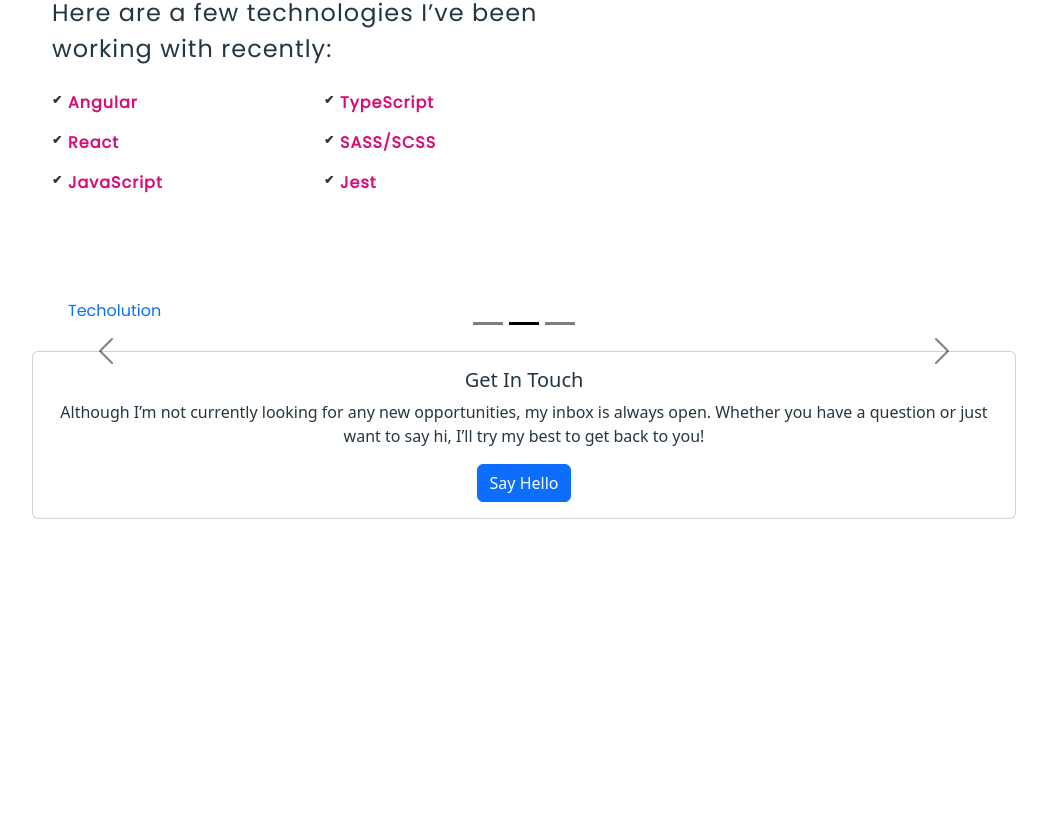
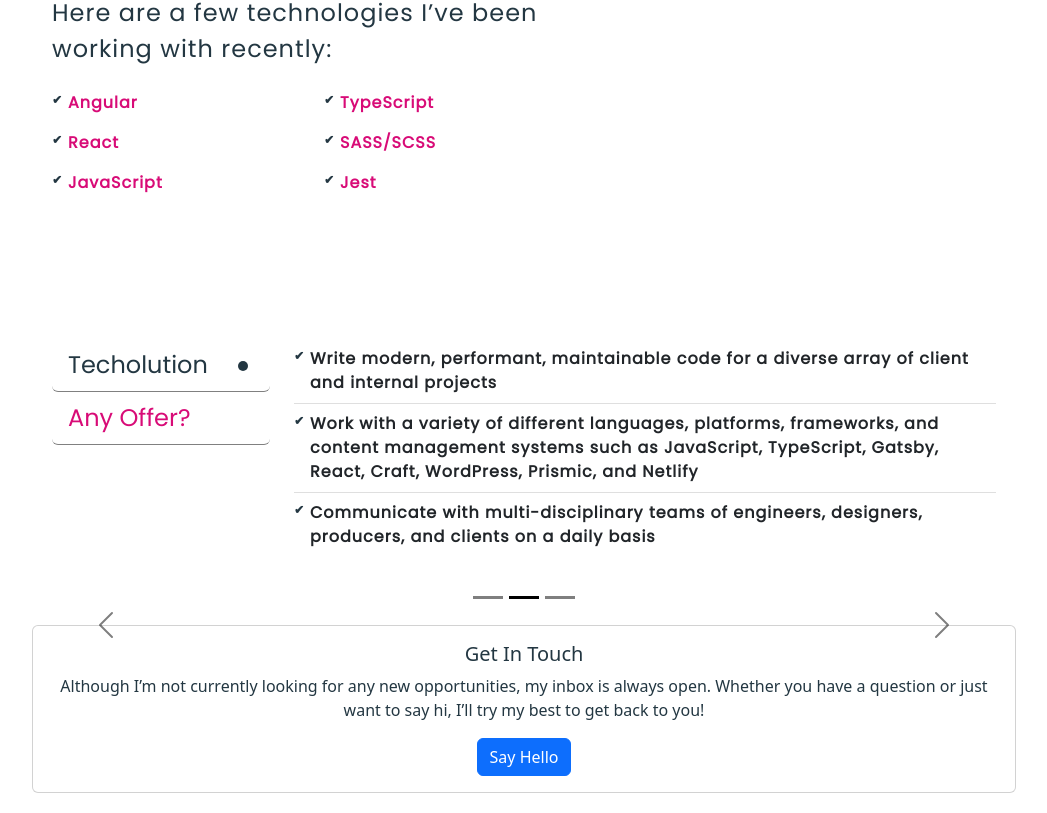
Before and after one commit to DKdEviL/portfolio, a React (Create React App) app: page / in a window 1280 px wide. Shown: the part 945-1758 px from the top of the page, without its empty margins (116-1163 px from the left). Before the commit the page ends 1484 px from the top, so only its background shows below. Built offline with nearby package versions, Linux system fonts and the light colour scheme.

Commit message:
experience section styles

```diff
--- /dev/null
+++ b/src/components/experience/WorkExperience.scss
@@ -0,0 +1,85 @@
+@import '../../variables';
+
+.experience_summary {
+    color: $text-color-bold;
+    font-weight: 700;
+    letter-spacing: 1px;
+    line-height: 1.5;
+}
+
+.offer .contact_btn.btn-secondary {
+    background: #f2f2f3;
+    color: $text-color-bold;
+    font-weight: bold;
+    aspect-ratio: 1;
+    height: 50px;
+    width: 150px;
+    position: relative;
+    border-radius: 12px;
+    letter-spacing: 1px;
+    background-color: transparent;
+    border: none;
+    transition: all 250ms;
+    overflow: hidden;
+    margin-bottom: 0.4em;
+    box-shadow:  10px 10px 20px #a4a4a4,
+             -10px -10px 20px #ffffff;
+
+    &::before {
+        content: "";
+        position: absolute;
+        top: 0;
+        left: 0;
+        height: 100%;
+        width: 0;
+        border-radius: 15px;
+        background-color: $primary;
+        z-index: -1;
+        -webkit-box-shadow: 4px 8px 19px -3px rgba(0,0,0,0.27);
+        box-shadow: 4px 8px 19px -3px rgba(0,0,0,0.27);
+        transition: all 250ms
+       }
+
+       &:hover {
+        color: $white
+       }
+
+       &:hover::before {
+        width: 100%;
+       }
+
+}
+
+
+.nav-pills {
+    .company_tab.nav-link {
+        background-color: transparent;
+        color: $primary;
+        font-size: 1.5rem;
+        border-bottom: 1px solid gray;
+        position: relative;
+
+        &:hover {
+            text-shadow: 0 0 18px rgba(0, 0, 0, .35);
+            transform: translate(1px, 1px);
+        }
+
+        &.active {
+            color: $text-color-bold;
+            background-color: transparent;
+        }
+
+        &.active::after {
+            content: "";
+            display: block;
+            position: absolute;
+            right: 10%;
+            bottom: 38%;
+            width: 10px;
+            height: 10px;
+            border-radius: 50%;
+            background-color: currentColor;
+            pointer-events: none;
+        }
+    }
+}
--- a/src/components/experience/WorkExperience.tsx
+++ b/src/components/experience/WorkExperience.tsx
@@ -1,21 +1,43 @@
-import React from 'react';
-import { Col, ListGroup, Nav, Row, Tab } from 'react-bootstrap';
-import { empHistory } from '../../data/employment';
+import React from "react";
+import {
+    Alert,
+  Button,
+  Col,
+  Fade,
+  ListGroup,
+  Nav,
+  Row,
+  Stack,
+  Tab,
+} from "react-bootstrap";
+import { empHistory } from "../../data/employment";
+import "./WorkExperience.scss";
 
 const WorkExperience = () => {
   return (
-      <div className="container">
-        <Tab.Container id="left-tabs-example" defaultActiveKey="first">
+    <div className="container my-5">
+      <Tab.Container
+        id="left-tabs-example"
+        defaultActiveKey={empHistory[0].employer_name + "-0"}
+      >
         <Row>
           <Col sm={3}>
             <Nav variant="pills" className="flex-column">
               {empHistory.map((employer, index) => (
                 <Nav.Item>
-                    <Nav.Link eventKey={employer.employer_name + "-" + index}>
+                  <Nav.Link
+                    className="company_tab"
+                    eventKey={employer.employer_name + "-" + index}
+                  >
                     {employer.employer_name}
                   </Nav.Link>
                 </Nav.Item>
               ))}
+              <Nav.Item>
+                <Nav.Link className="company_tab" eventKey={"haveOffer"}>
+                  Any Offer?
+                </Nav.Link>
+              </Nav.Item>
             </Nav>
           </Col>
           <Col sm={9}>
@@ -26,7 +48,7 @@ const WorkExperience = () => {
                     {employer.details.map((details, index) => (
                       <ListGroup.Item
                         key={"detail-" + index}
-                          className="list-group-item"
+                        className="list-group-item experience_summary"
                       >
                         {details}
                       </ListGroup.Item>
@@ -34,12 +56,20 @@ const WorkExperience = () => {
                   </ListGroup>
                 </Tab.Pane>
               ))}
+              <Tab.Pane eventKey={"haveOffer"} className='offer'>
+              <Alert key={'info-alert'} variant={'info'} className='fw-bold text-center'>
+                Do you have something for me?
+        </Alert>
+                <Stack gap={2} className="col-md-5 mx-auto justify-content-center align-items-center">
+                  <Button className="contact_btn" variant="secondary">Let's talk</Button>
+                </Stack>
+              </Tab.Pane>
             </Tab.Content>
           </Col>
         </Row>
       </Tab.Container>
     </div>
   );
-}
+};
 
 export default WorkExperience;
```
Lines whose indentation alone changed are shown as unchanged.
